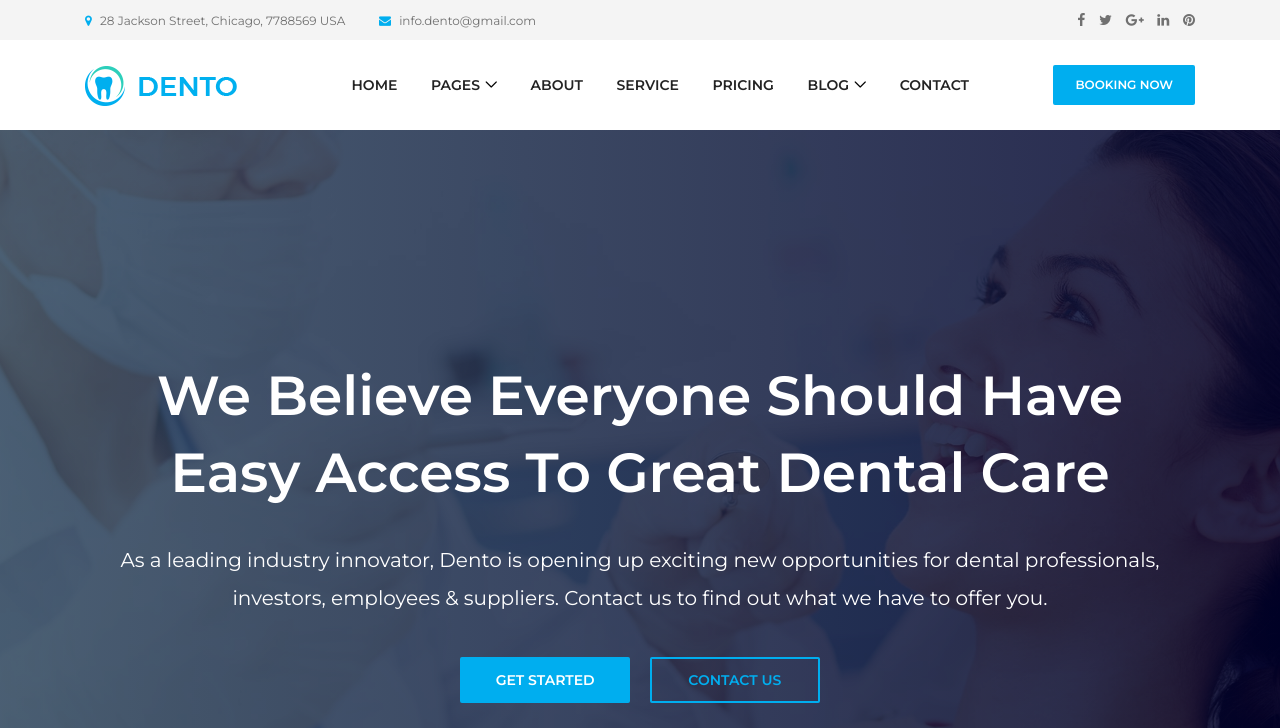
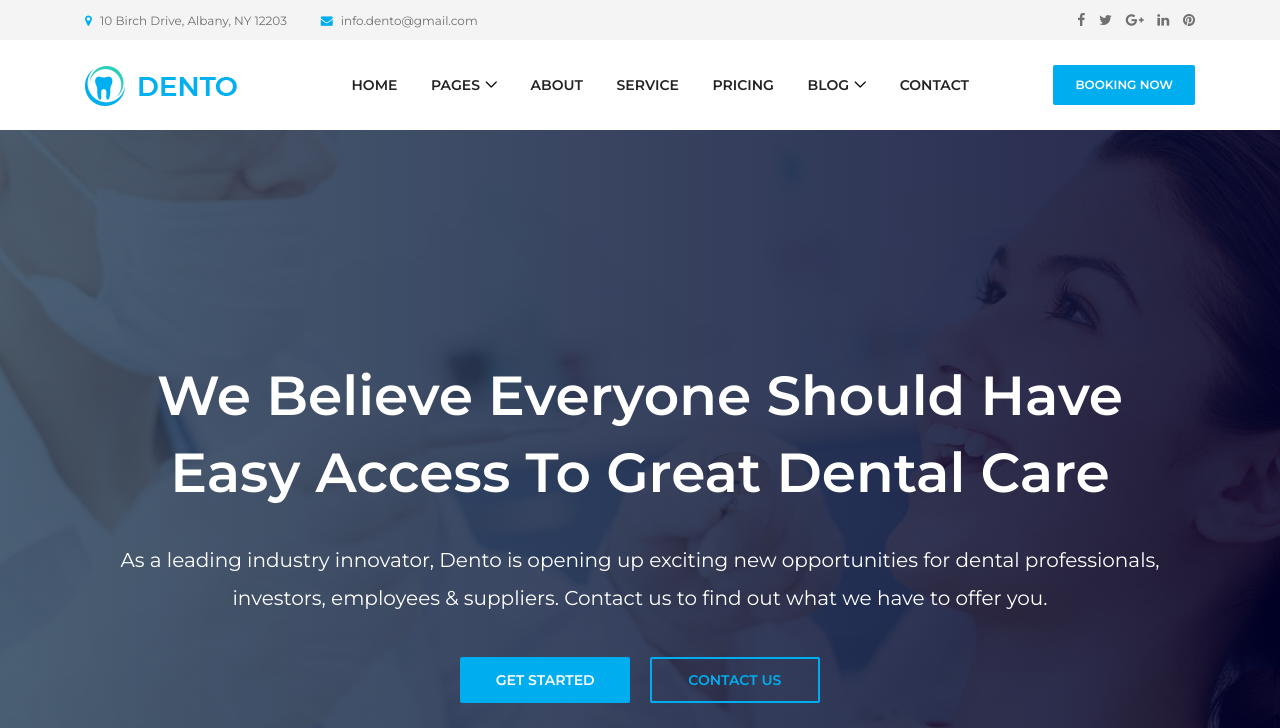
Before and after one commit to tfxobrien/dentaldjango, a Django app: page / in a window 1280 px wide. Shown: the top 728 px of the page. Run offline with Django 4.2, Linux system fonts and the light colour scheme; some libraries are stand-ins or nearby versions; some web fonts are replaced.

Commit message:
change address

```diff
--- a/website/templates/home.html
+++ b/website/templates/home.html
@@ -10,7 +10,7 @@
   <meta name="viewport" content="width=device-width, initial-scale=1, shrink-to-fit=no">
 
   <!-- Title -->
-  <title>Dento - Dentist &amp; Medical HTML Template</title>
+  <title>TOB - Dentist &amp; Medical HTML Template</title>
 
   <!-- Favicon -->
   <link rel="icon" href="{% static 'website/img/core-img/favicon.ico' %}">
@@ -35,7 +35,7 @@
           <!-- Top Content -->
           <div class="col-6 col-md-9 col-lg-8">
             <div class="top-header-content">
-              <a href="#" data-toggle="tooltip" data-placement="bottom" title="28 Jackson Street, Chicago, 7788569 USA"><i class="fa fa-map-marker"></i> <span>28 Jackson Street, Chicago, 7788569 USA</span></a>
+              <a href="#" data-toggle="tooltip" data-placement="bottom" title="28 Jackson Street, Chicago, 7788569 USA"><i class="fa fa-map-marker"></i> <span>10 Birch Drive, Albany, NY 12203</span></a>
               <a href="#" data-toggle="tooltip" data-placement="bottom" title="info.dento@gmail.com"><i class="fa fa-envelope"></i> <span>info.dento@gmail.com</span></a>
             </div>
           </div>
```
